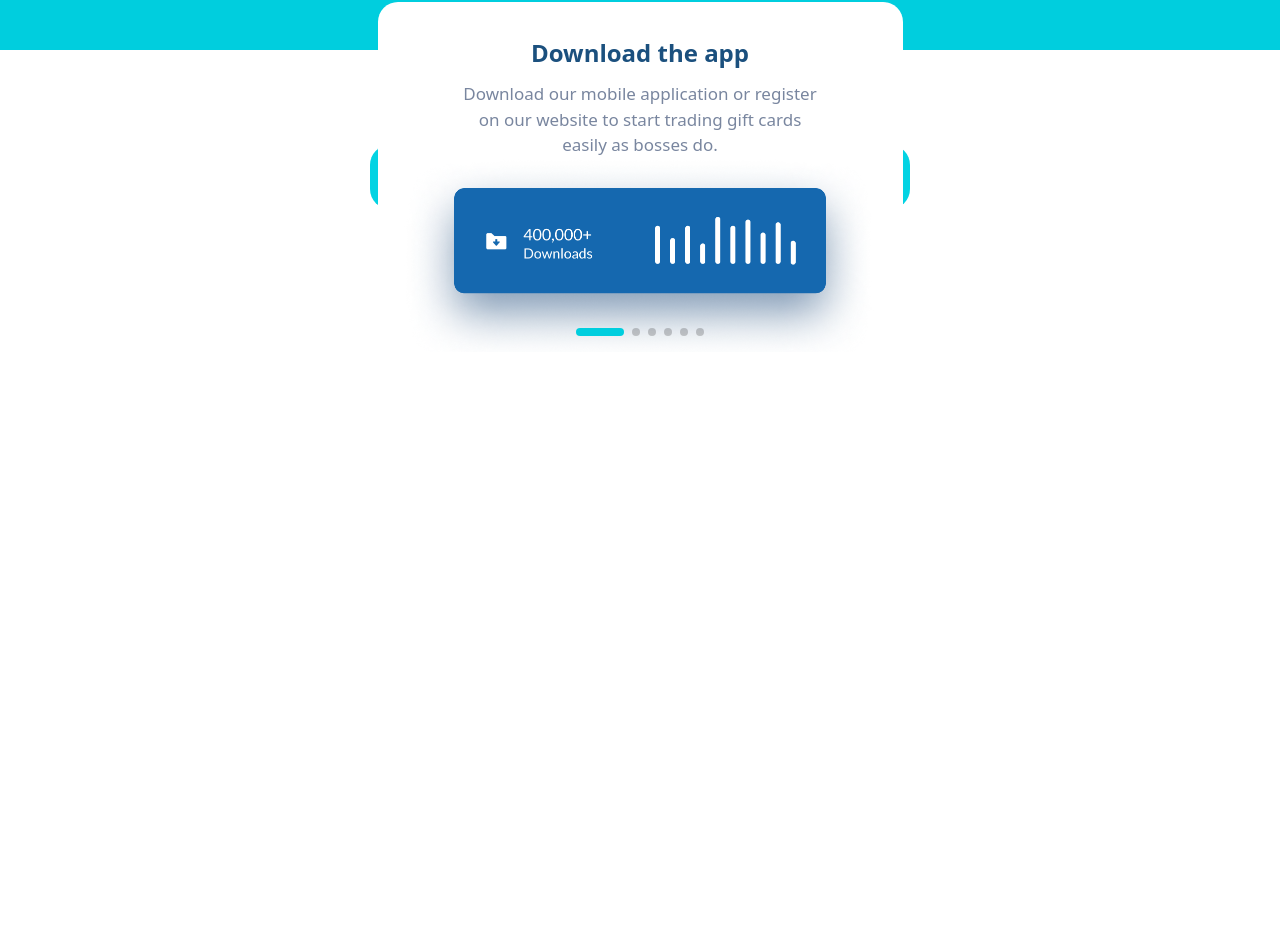
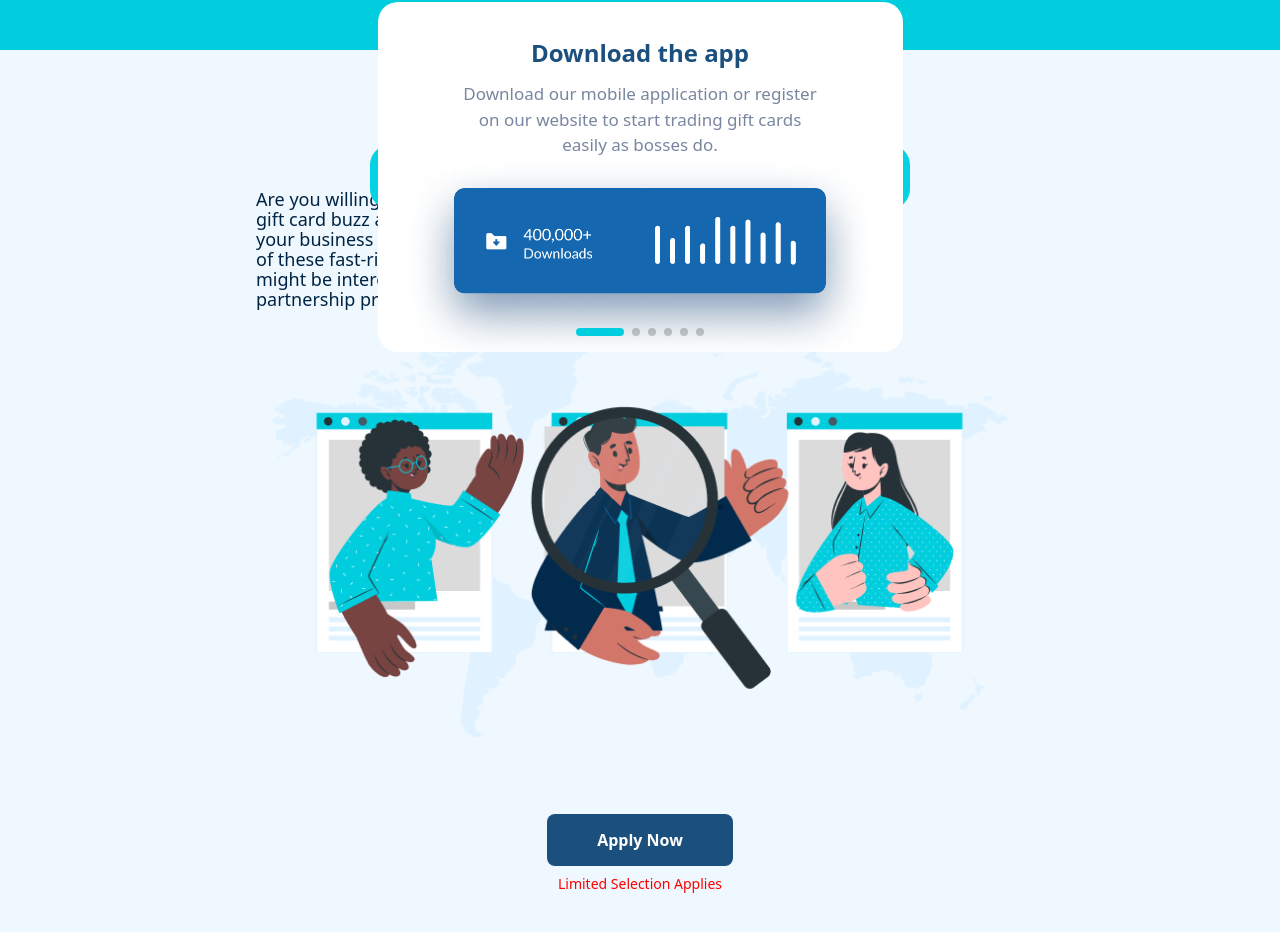
Before and after one commit to Sikal10/cardtonic-clone, a React (Create React App) app: page / in a window 1280 px wide. Shown: the part 1941-2873 px from the top of the page. Before the commit the page ends 2293 px from the top, so only its background shows below. Built offline with nearby package versions, Linux system fonts and the light colour scheme.

Commit message:
Partner section

```diff
--- a/src/App.css
+++ b/src/App.css
@@ -1,5 +1,28 @@
+.line {
+    height: 100px;
+    width: 1px;
+    background: black;
+}
+
+.horizontal-line {
+    height: 1px;
+    background: #333;
+}
+
 .sell {
     position: relative;
+}
+
+.sell::before {
+    content: "";
+    background: #f9f9f9;
+    border-radius: 50%;
+    z-index: -1;
+    width: 100px;
+    height: 100px;
+    position: absolute;
+    top: -20px;
+    left: -35px;
 }
 
 .cards {
@@ -52,18 +75,6 @@
 
 .cards:hover::after {
     transform: translate(-40px, 20px);
-}
-
-.sell::before {
-    content: "";
-    background: #f9f9f9;
-    border-radius: 50%;
-    z-index: -1;
-    width: 100px;
-    height: 100px;
-    position: absolute;
-    top: -20px;
-    left: -35px;
 }
 
 /*---- SLIDER -----*/
--- a/src/App.js
+++ b/src/App.js
@@ -2,6 +2,11 @@ import './App.css';
 import Header from "./components/Header";
 import Hero from "./components/Hero";
 import NoWaste from "./components/NoWaste";
+import Partner from "./components/Partner";
+import Download from "./components/Download";
+import News from "./components/News";
+import Footer from "./components/Footer";
+import GetStartedNow from "./components/GetStartedNow";
 
 function App() {
     return (
@@ -9,6 +14,11 @@ function App() {
             <Header/>
             <Hero/>
             <NoWaste />
+            <Partner />
+            <Download />
+            <News />
+            <GetStartedNow />
+            <Footer />
         </div>
     );
 }
--- a/src/components/Header.jsx
+++ b/src/components/Header.jsx
@@ -28,7 +28,7 @@ const Header = () => {
                       <MdOutlineMenu />
                   </button>
 
-                  {isMobile && <div className={"fixed top-0 left-0 w-screen flex flex-col justify-center h-screen overflow-y-hidden bg-[#002444]"}>
+                  {isMobile && <div className={"fixed top-0 left-0 w-screen flex flex-col justify-center h-screen overflow-y-hidden bg-[#002444] z-10"}>
                       <button onClick={closeMobileNavigation} className={"fixed top-10 right-7 text-3xl bg-[#CFFCFF] rounded-full grid place-items-center w-[50px] h-[50px]"}>
                           <MdOutlineClose />
                       </button>
--- /dev/null
+++ b/src/components/Partner.jsx
@@ -0,0 +1,42 @@
+import Line from "../assets/images/line.svg";
+import PartnerImage from "../assets/images/partner.png";
+
+const Partner = () => {
+    return (
+        <section className={"bg-[#EFF8FF] pb-[50px] md:pb-[60px]"}>
+            <div className={"md:w-[60%] mx-auto w-[80%]"}>
+                {/*top*/}
+                <div className={"pt-[60px] md:pt-[130px] flex items-center justify-between flex-col flex-col-reverse md:flex-row"}>
+                    <p className={"md:w-[40%] mt-[30px] md:mt-0 text-[16px] md:text-[18px] leading-[20px] text-[#002444] font-[400]"}>
+                        Are you willing to fly into the global gift card buzz
+                        and and <span className={"italic"}>giftcardize </span>
+                        your business by taking advantage of these fast-rising niche?
+                        Then, you might be interested in our partnership program.
+                    </p>
+
+                    {/*line*/}
+                    <div className={"line hidden md:block"}/>
+
+                    <div className={"md:w-[45%] w-[100%] relative"}>
+                        <h3 className={"md:text-[46px] text-[32px] text-[#002444] font-bold"}>Become a Partner</h3>
+                        <img className={"hidden w-[300px] absolute -bottom-[3px] right-[10px]"} src={Line} alt=""/>
+                        <img className={"md:hidden w-[170px] absolute -bottom-[3px] right-[10px]"} src={Line} alt=""/>
+                    </div>
+                </div>
+
+                {/*image*/}
+                <div className={"mt-[20px]"}>
+                    <img className={"mx-auto"} src={PartnerImage} alt=""/>
+                </div>
+
+                <div className={"grid mt-[60px] place-items-center space-y-2"}>
+                    <button className={"rounded-[8px] bg-[#1B507E] px-[50px] text-white font-semibold py-[14px]"}>Apply Now</button>
+                    <p className={"text-sm text-[#FF0000]"}>Limited Selection Applies</p>
+                </div>
+
+            </div>
+        </section>
+    );
+};
+
+export default Partner;
```
